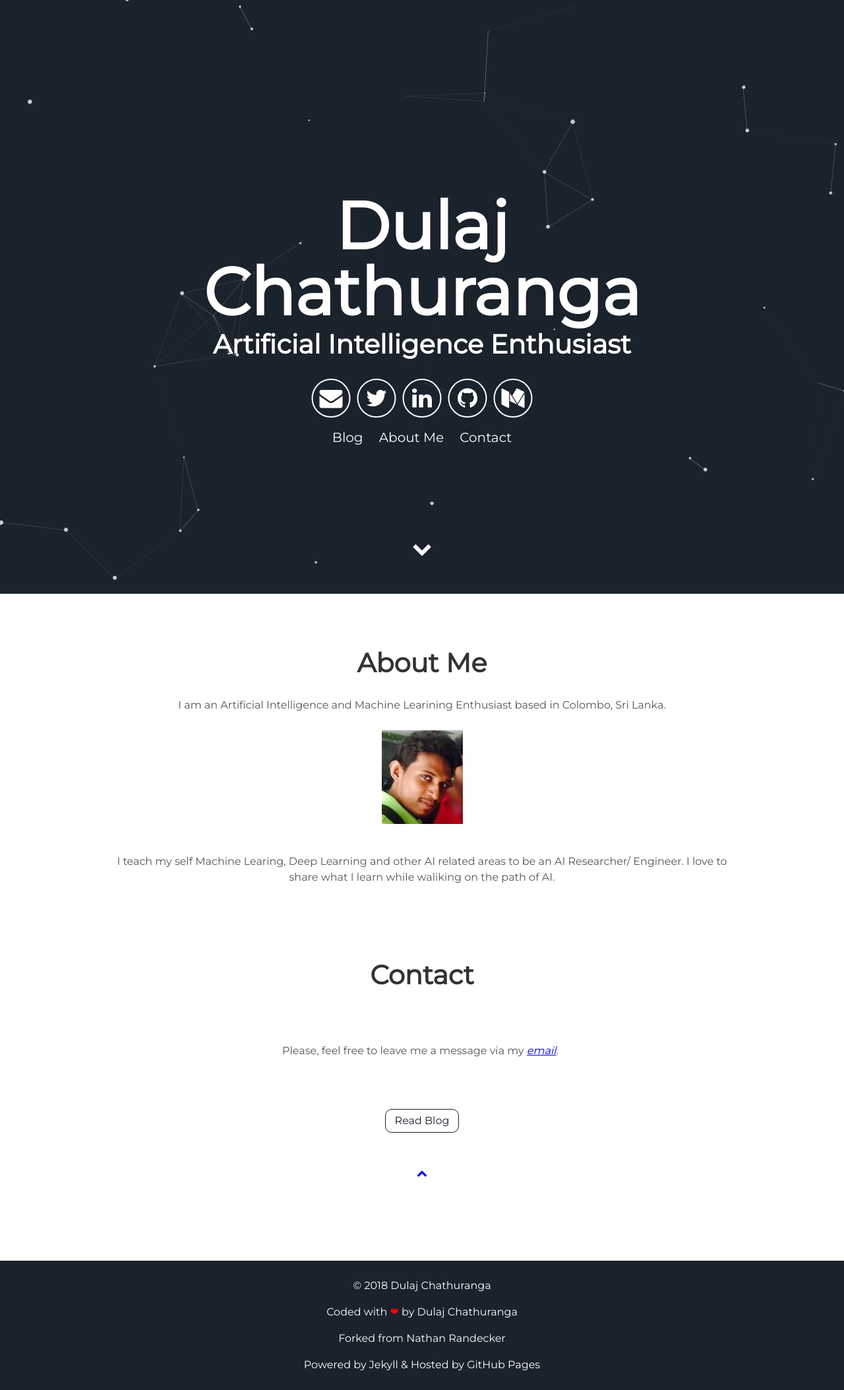
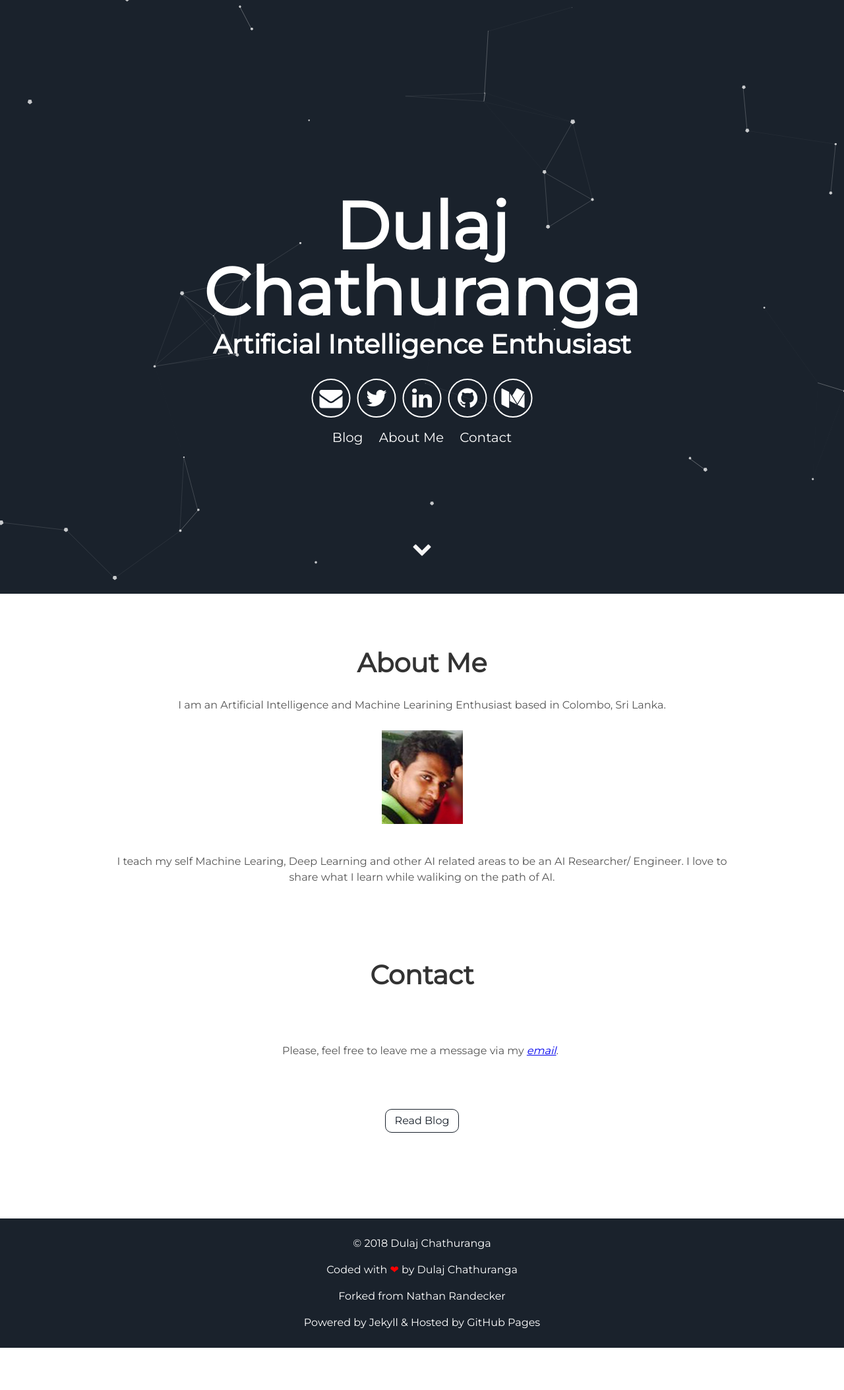
Before and after one commit to DulajChathuranga/dulajchathuranga.github.io, a Jekyll site: the page built from index.html, in a window 1280 px wide. Shown: the whole page at 66% size. Built offline with Jekyll 4.4.1, drawn with Linux system fonts in a browser that asks for light colours; after the commit the page ends 2043 px from its top, so only the background shows below that.

Commit message:
Update projects.html

```diff
--- a/_includes/projects.html
+++ b/_includes/projects.html
@@ -13,7 +13,3 @@
 <div class="user-projects">
   <a class="project-link" href="#">Read Blog</a>
 </div>
-
-<div class="user-projects">
-  <a class="up" href="#header" data-scroll><i class="icon fa fa-chevron-up"></i></a>
-</div>
```
